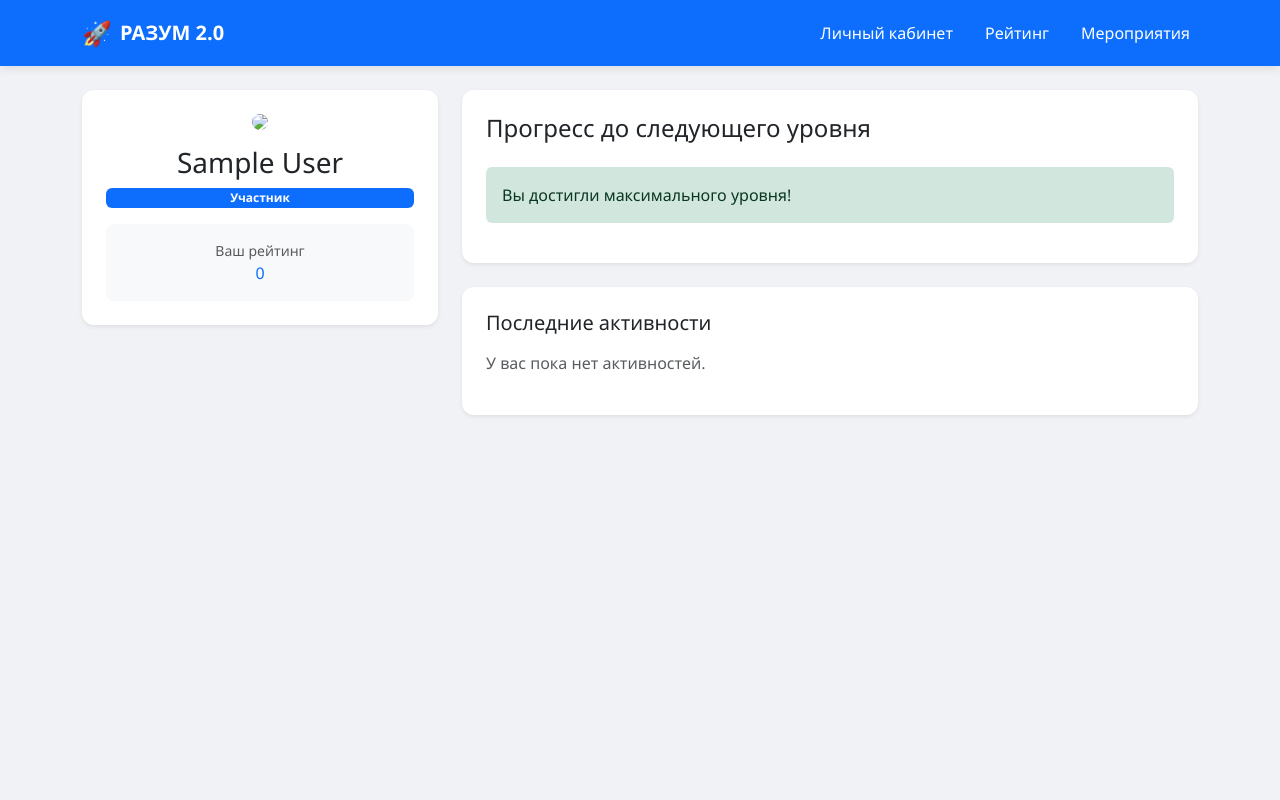
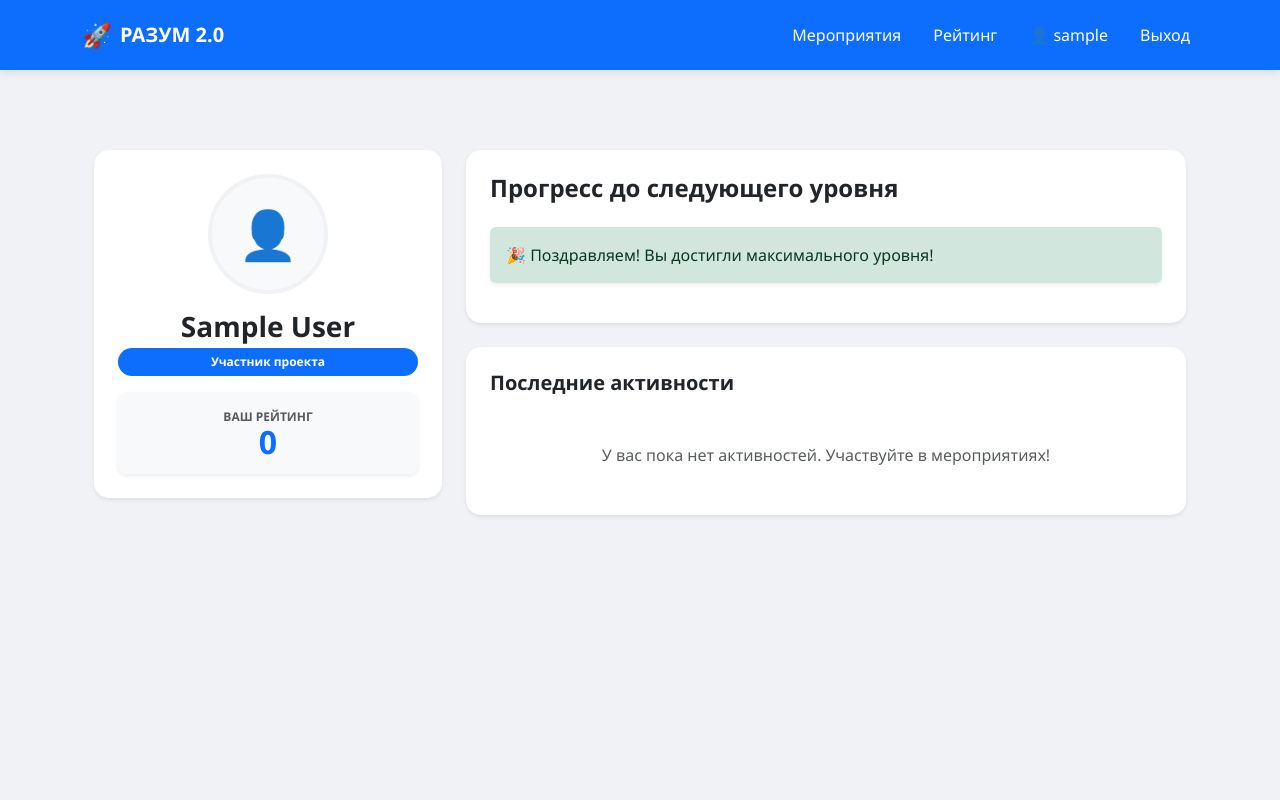
Before and after one commit to MichaelUserBro/Hakoton_web-site, a Django app: page /profile/ in a window 1280 px wide. Run offline with Django 5.2, Linux system fonts and the light colour scheme; the visitor is signed in with stand-in values (Sample User, id 1); some libraries are stand-ins or nearby versions.

Commit message:
Сделал регистрацию и вход/выход из аккаунта

```diff
--- a/config/settings.py
+++ b/config/settings.py
@@ -134,3 +134,7 @@ MEDIA_ROOT = BASE_DIR / 'media'
 CRISPY_ALLOWED_TEMPLATE_PACKS = "bootstrap5"
 CRISPY_TEMPLATE_PACK = "bootstrap5"
 AUTH_USER_MODEL = 'users.User'
+
+
+LOGIN_REDIRECT_URL = 'users:profile'
+LOGOUT_REDIRECT_URL = 'events:event_list'
--- a/config/urls.py
+++ b/config/urls.py
@@ -1,11 +1,9 @@
 from django.contrib import admin
 from django.urls import path, include
-from django.views.generic import TemplateView # Убедись, что этот импорт есть вверху!
 
 urlpatterns = [
     path('admin/', admin.site.urls),
-    # Приложение events должно подключать СВОИ пути (events.urls)
     path('events/', include('events.urls')),
-    # Приложение users подключает СВОИ пути (профиль, рейтинг)
-    path('', include('users.urls')),
+    path('', include('users.urls')), # Проверь, чтобы тут НЕ БЫЛО namespace='users', если ты уже написал app_name в самом приложении
+    path('accounts/', include('django.contrib.auth.urls')),
 ]
--- a/templates/base.html
+++ b/templates/base.html
@@ -8,47 +8,92 @@
     <style>
         body {
             background-color: #f0f2f5;
-            font-family: 'Segoe UI', sans-serif;
+            font-family: 'Segoe UI', Tahoma, Geneva, Verdana, sans-serif;
+            min-height: 100vh;
         }
-        /* Та самая синяя шапка */
+
+        /* Фирменная синяя шапка */
         .navbar-custom {
             background-color: #0d6efd;
-            padding: 10px 0;
+            padding: 12px 0;
             box-shadow: 0 2px 10px rgba(0,0,0,0.1);
         }
 
         .navbar-brand, .nav-link {
             color: white !important;
             font-weight: 500;
+            transition: opacity 0.2s;
         }
 
-            .nav-link:hover {
-                opacity: 0.8;
-            }
+        .nav-link:hover {
+            opacity: 0.8;
+        }
 
+        /* Кнопка выхода (убираем стандартные стили кнопки) */
+        .logout-btn {
+            background: none;
+            border: none;
+            color: white !important;
+            font-weight: 500;
+            padding: 0;
+            cursor: pointer;
+        }
+
+        /* Общий стиль карточек для всего сайта */
         .card {
             border: none;
-            border-radius: 12px;
+            border-radius: 15px;
             box-shadow: 0 4px 12px rgba(0,0,0,0.05);
+        }
+
+        /* Контейнер для основного контента */
+        .main-container {
+            padding-top: 2rem;
+            padding-bottom: 3rem;
         }
     </style>
 </head>
 <body>
     <nav class="navbar navbar-expand-lg navbar-custom mb-4">
         <div class="container">
-            <a class="navbar-brand d-flex align-items-center" href="/profile/">
+            <a class="navbar-brand d-flex align-items-center" href="{% url 'events:event_list' %}">
                 <span class="fs-4 me-2">🚀</span> <strong>РАЗУМ 2.0</strong>
             </a>
-            <div class="navbar-nav ms-auto">
-                <a class="nav-link me-3" href="/profile/">Личный кабинет</a>
-                <a class="nav-link me-3" href="/leaderboard/">Рейтинг</a>
-                <a class="nav-link" href="/events/">Мероприятия</a>
+
+            <button class="navbar-toggler" type="button" data-bs-toggle="collapse" data-bs-target="#navbarNav">
+                <span class="navbar-toggler-icon"></span>
+            </button>
+
+            <div class="collapse navbar-collapse" id="navbarNav">
+                <div class="navbar-nav ms-auto align-items-center">
+                    <a class="nav-link me-3" href="{% url 'events:event_list' %}">Мероприятия</a>
+                    <a class="nav-link me-3" href="{% url 'users:leaderboard' %}">Рейтинг</a>
+
+                    {% if user.is_authenticated %}
+                        <a class="nav-link me-3" href="{% url 'users:profile' %}">
+                            👤 {{ user.username }}
+                        </a>
+
+                        <form action="{% url 'logout' %}" method="post" class="d-inline">
+                            {% csrf_token %}
+                            <button type="submit" class="nav-link logout-btn">Выход</button>
+                        </form>
+                    {% else %}
+                        <a class="nav-link me-3" href="{% url 'login' %}">Вход</a>
+                        <a class="nav-link btn btn-light text-primary px-3 ms-2" href="{% url 'users:register' %}" style="color: #0d6efd !important; border-radius: 8px;">
+                            Регистрация
+                        </a>
+                    {% endif %}
+                </div>
             </div>
         </div>
     </nav>
 
-    <div class="container">
-        {% block content %}{% endblock %}
-    </div>
+    <main class="container main-container">
+        {% block content %}
+        {% endblock %}
+    </main>
+
+    <script src="https://cdn.jsdelivr.net/npm/bootstrap@5.3.0/dist/js/bootstrap.bundle.min.js"></script>
 </body>
 </html>
--- a/users/templates/users/profile.html
+++ b/users/templates/users/profile.html
@@ -1,47 +1,80 @@
 {% extends "base.html" %}
+
 {% block content %}
+<div class="container mt-4">
     <div class="row g-4">
         <div class="col-lg-4 col-md-5">
-        <div class="card shadow-sm p-4 text-center">
-            <img src="{{ user.profile.avatar.url|default:'https://via.placeholder.com/120' }}" class="rounded-circle mx-auto mb-3">
-            <h3>{{ user.get_full_name|default:user.username }}</h3>
-            <span class="badge bg-primary mb-3">{{ user.profile.direction|default:"Участник" }}</span>
+            <div class="card shadow-sm border-0 p-4 text-center" style="border-radius: 15px;">
+                {% if user.profile.avatar %}
+                    <img src="{{ user.profile.avatar.url }}" class="rounded-circle mx-auto mb-3" style="width: 120px; height: 120px; object-fit: cover; border: 4px solid #f0f2f5;">
+                {% else %}
+                    <div class="rounded-circle mx-auto mb-3 d-flex align-items-center justify-content-center bg-light text-primary" style="width: 120px; height: 120px; font-size: 3rem; border: 4px solid #f0f2f5;">
+                        👤
+                    </div>
+                {% endif %}
 
-            <div class="p-3 bg-light rounded-3">
-                <small class="text-muted d-block">Ваш рейтинг</small>
-                <div class="rating-number text-primary">{{ user.profile.score|default:"0" }}</div>
+                <h3 class="fw-bold mb-1">{{ user.get_full_name|default:user.username }}</h3>
+                <span class="badge bg-primary mb-3 px-3 py-2" style="border-radius: 20px;">
+                    {{ user.profile.direction|default:"Участник проекта" }}
+                </span>
+
+                <div class="p-3 bg-light rounded-3 shadow-sm">
+                    <small class="text-muted d-block text-uppercase fw-bold" style="font-size: 0.75rem;">Ваш рейтинг</small>
+                    <div class="text-primary fw-bold" style="font-size: 2rem; line-height: 1;">
+                        {{ user.profile.score|default:"0" }}
+                    </div>
                 </div>
             </div>
         </div>
 
         <div class="col-lg-8 col-md-7">
-        <div class="card shadow-sm p-4 mb-4">
-            <h4 class="mb-4">Прогресс до следующего уровня</h4>
+            <div class="card shadow-sm border-0 p-4 mb-4" style="border-radius: 15px;">
+                <h4 class="mb-4 fw-bold">Прогресс до следующего уровня</h4>
                 {% if next_level %}
-            <div class="alert alert-warning border-0">
+                    <div class="alert alert-warning border-0 shadow-sm mb-3">
                         ⭐ Вам осталось набрать <strong>{{ points_to_next }}</strong> баллов
                     </div>
-            <div class="progress mb-2" style="height: 30px; border-radius: 10px;">
-                <div class="progress-bar bg-success" role="progressbar" style="width: {{ progress_percent }}%">{{ progress_percent }}%</div>
+                    <div class="progress mb-2" style="height: 25px; border-radius: 12px; background-color: #e9ecef;">
+                        <div class="progress-bar progress-bar-striped progress-bar-animated bg-success"
+                             role="progressbar"
+                             style="width: {{ progress_percent }}%; font-weight: bold;"
+                             aria-valuenow="{{ progress_percent }}"
+                             aria-valuemin="0"
+                             aria-valuemax="100">
+                             {{ progress_percent }}%
+                        </div>
                     </div>
                 {% else %}
-            <div class="alert alert-success border-0">Вы достигли максимального уровня!</div>
+                    <div class="alert alert-success border-0 shadow-sm">
+                        🎉 Поздравляем! Вы достигли максимального уровня!
+                    </div>
                 {% endif %}
             </div>
 
-        <div class="card shadow-sm p-4">
-            <h5 class="mb-3">Последние активности</h5>
+            <div class="card shadow-sm border-0 p-4" style="border-radius: 15px;">
+                <h5 class="mb-4 fw-bold">Последние активности</h5>
                 <div class="list-group list-group-flush">
                     {% for activity in activities %}
-                <div class="list-group-item d-flex justify-content-between align-items-center px-0">
-                    <span>{{ activity.event_name }}</span>
-                    <span class="badge bg-success">+{{ activity.points }}</span>
+                        <div class="list-group-item d-flex justify-content-between align-items-center px-0 py-3 border-bottom">
+                            <div class="d-flex align-items-center">
+                                <span class="me-3 fs-4">✅</span>
+                                <div>
+                                    <span class="fw-medium d-block">{{ activity.event_name }}</span>
+                                    <small class="text-muted">{{ activity.date|date:"d.m.Y" }}</small>
+                                </div>
+                            </div>
+                            <span class="badge bg-success-soft text-success p-2 px-3" style="background-color: #e8f5e9; border-radius: 10px;">
+                                +{{ activity.points }}
+                            </span>
                         </div>
                     {% empty %}
-                <p class="text-muted">У вас пока нет активностей.</p>
+                        <div class="text-center py-4">
+                            <p class="text-muted mb-0">У вас пока нет активностей. Участвуйте в мероприятиях!</p>
+                        </div>
                     {% endfor %}
                 </div>
             </div>
         </div>
     </div>
+</div>
 {% endblock %}
--- a/users/urls.py
+++ b/users/urls.py
@@ -1,9 +1,17 @@
 from django.urls import path
 from . import views
 
+# app_name позволяет нам обращаться к ссылкам как 'users:profile' или 'users:register'
 app_name = 'users'
 
 urlpatterns = [
+    # Личный кабинет
     path('profile/', views.profile_view, name='profile'),
-    path('leaderboard/', views.leaderboard_view, name='leaderboard'), # Добавь эту строку
+
+    # Рейтинг (Таблица лидеров)
+    path('leaderboard/', views.leaderboard_view, name='leaderboard'),
+
+    # Регистрация
+    # .as_view() нужен, так как SignUpView — это класс, а не обычная функция
+    path('register/', views.SignUpView.as_view(), name='register'),
 ]
--- a/users/views.py
+++ b/users/views.py
@@ -1,17 +1,31 @@
+from django.shortcuts import render, redirect
+from django.contrib.auth.decorators import login_required
+# УДАЛИЛИ: from django.contrib.auth.forms import UserCreationForm
+from django.views import generic
+from django.urls import reverse_lazy
 from .models import User
-from django.shortcuts import render
-from django.contrib.auth.decorators import login_required
+from .forms import MyUserCreationForm  # ДОБАВИЛИ импорт новой формы
 
-#@login_required
+# Регистрация
+class SignUpView(generic.CreateView):
+    form_class = MyUserCreationForm  # ЗАМЕНИЛИ форму здесь
+    success_url = reverse_lazy('login')
+    template_name = 'registration/register.html'
+
+# Личный кабинет
+@login_required
 def profile_view(request):
-    # Мы берем пользователя прямо из запроса (request.user)
-    # Благодаря @login_required, мы уверены, что пользователь вошел в систему
-    return render(request, 'users/profile.html', {'user': request.user})
+    context = {
+        'user': request.user,
+    }
+    return render(request, 'users/profile.html', context)
 
-
+# Рейтинг
 def leaderboard_view(request):
-    # .order_by('-points') — сортировка от большего к меньшему
-    # [:10] — берем только первых 10 человек
-    users_top = User.objects.all().order_by('-points')[:100]
+    try:
+        # Сортируем по баллам
+        users_top = User.objects.all().order_by('-points')[:100]
+    except:
+        users_top = User.objects.all()[:100]
 
     return render(request, 'users/leaderboard.html', {'users_top': users_top})
```
Also changed, not shown: events/templates/events/event_list.html (+26 -17 lines), events/views.py (+10 -15 lines), templates/registration/login.html (added, +21 -0 lines), templates/registration/register.html (added, +67 -0 lines), users/forms.py (added, +9 -0 lines). Lines whose indentation alone changed are shown as unchanged.
